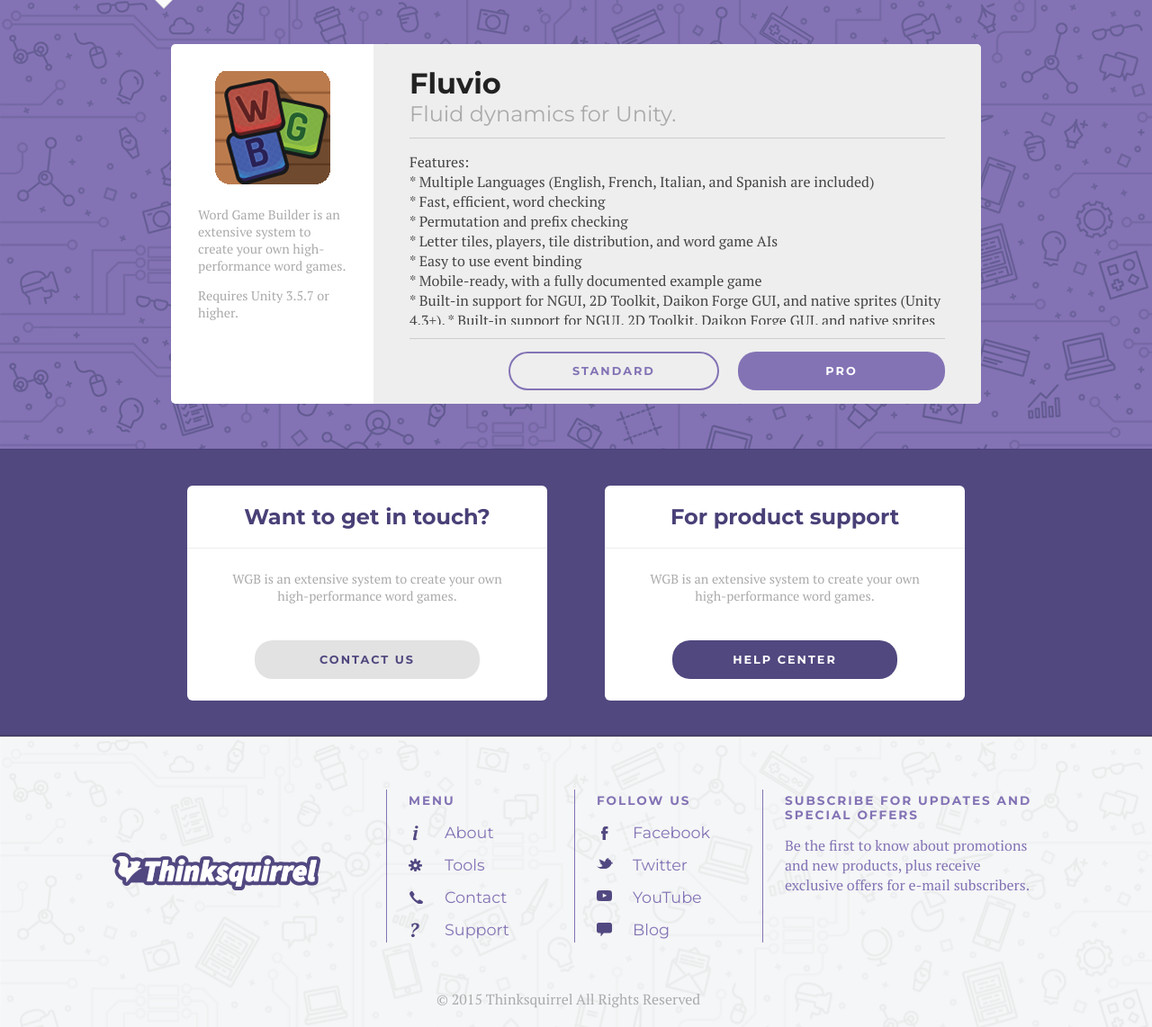
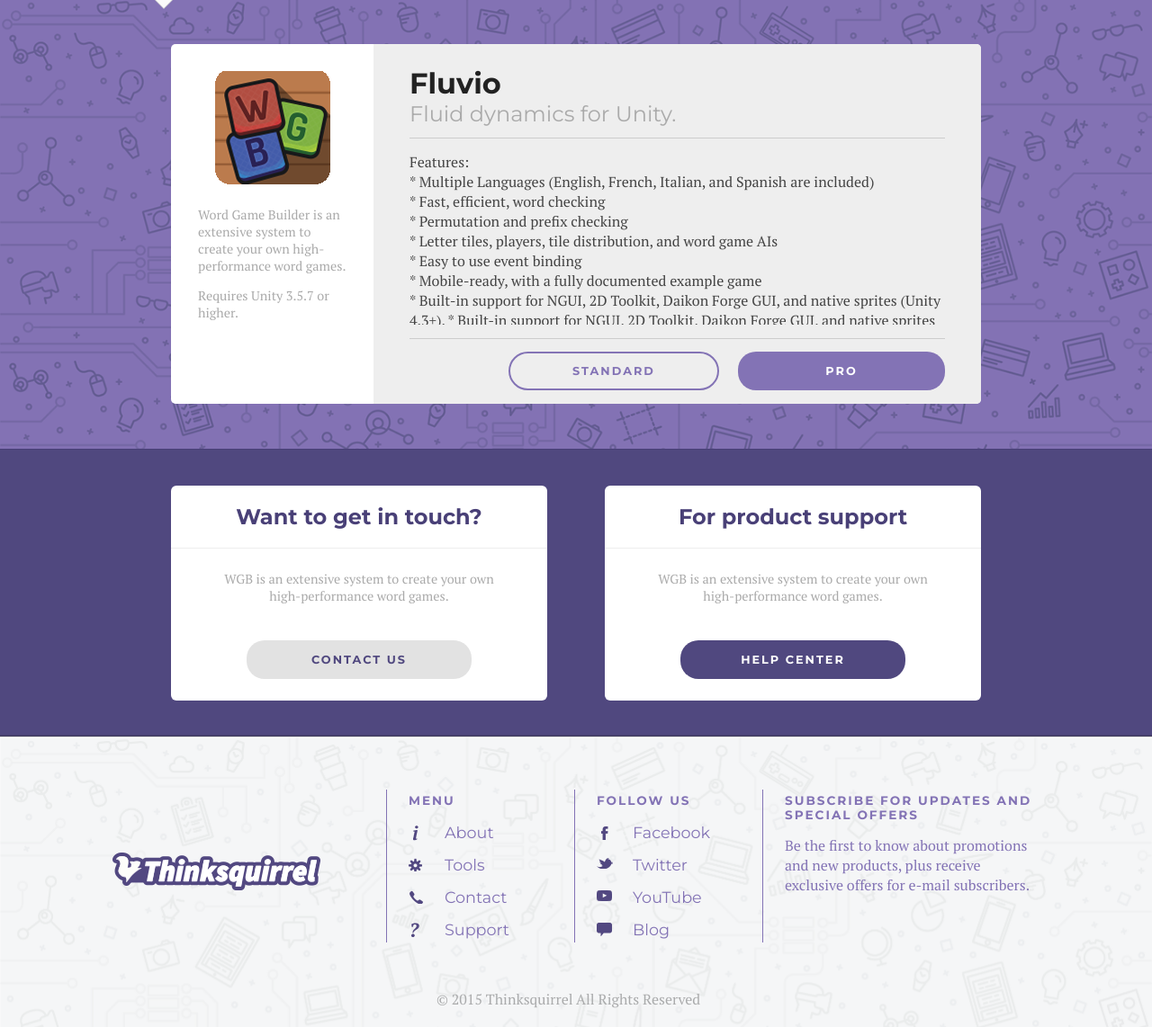
Before and after one commit to nbolt/thinksquirrel, a PHP site: page / in a window 1280 px wide. Shown: the part 3211-4353 px from the top of the page at 90% size. Run offline with PHP 8.4, Linux system fonts and the light colour scheme; some libraries are stand-ins or nearby versions.

Commit message:
boxes alignment

```diff
--- a/style.css
+++ b/style.css
@@ -713,13 +713,13 @@
 }
 
 #block-4 .viewport .bottom .boxes {
-    width: 864px;
+    width: 900px;
     margin: auto;
     padding: 40px 0;
 }
 
 #block-4 .viewport .bottom .boxes .box {
-    width: 400px;
+    width: 418px;
     margin-right: 60px;
     display: inline-block;
     vertical-align: top;
```
